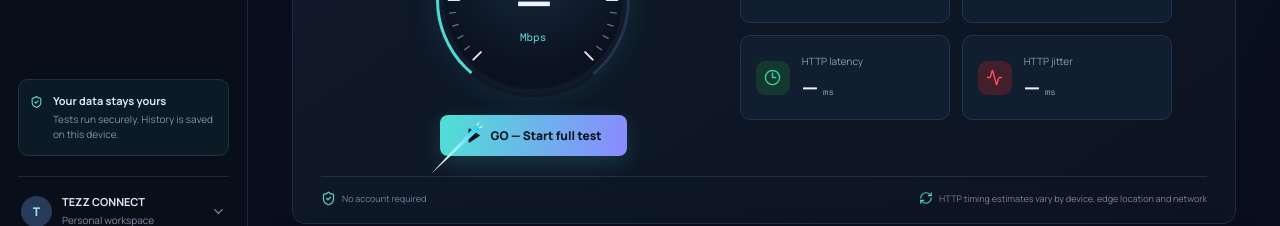
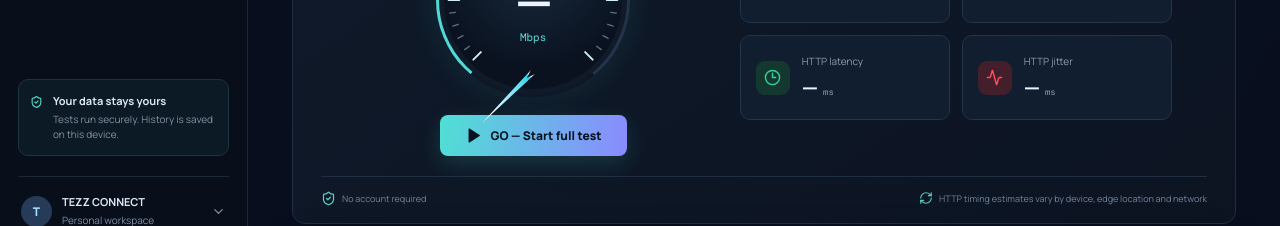
Before and after one commit to svish4934/tezz-connect, a React (Vite) app: page / in a window 1280 px wide. Shown: the part 552-778 px from the top of the page. Built offline with nearby package versions, Linux system fonts and the light colour scheme.

Commit message:
Correct speedometer needle pivot transform

```diff
--- a/src/App.tsx
+++ b/src/App.tsx
@@ -288,7 +288,7 @@ function App() {
             <div className="panel-heading"><div><div className="section-kicker">COMPLETE INTERNET HEALTH CHECK</div><h2>One tap. Your whole internet picture.</h2><p>Speed first, then automatically checks popular apps and services.</p></div><div className="test-status"><span className={state === 'running' ? 'pulse-dot' : 'live-dot'} />{state === 'running' ? 'TEST IN PROGRESS' : state === 'complete' ? 'TEST COMPLETE' : state === 'error' ? 'TEST UNAVAILABLE' : 'READY WHEN YOU ARE'}</div></div>
             <div className="speed-layout">
               <div className="speed-gauge">
-                <div className={`gauge-halo ${state === 'running' ? 'is-live' : ''}`}><svg className="gauge-ticks" viewBox="0 0 200 200" aria-hidden="true">{Array.from({ length: 31 }, (_, index) => <line key={index} x1="100" y1="13" x2="100" y2={index % 5 === 0 ? "24" : "19"} transform={`rotate(${-135 + index * 9} 100 100)`} />)}</svg><div className="gauge-needle" style={{ transform: `rotate(${needleAngle}deg) translateY(-100%)` }} aria-hidden="true"><span /></div><div className="gauge-inner"><span className="gauge-label">{state === 'running' && liveSpeed > 0 ? 'LIVE DOWNLOAD' : 'DOWNLOAD'}</span><strong>{state === 'running' ? (liveSpeed > 0 ? liveSpeed.toFixed(1) : '…') : result ? result.download : '—'}</strong><span className="gauge-unit">Mbps</span></div></div>
+                <div className={`gauge-halo ${state === 'running' ? 'is-live' : ''}`}><svg className="gauge-ticks" viewBox="0 0 200 200" aria-hidden="true">{Array.from({ length: 31 }, (_, index) => <line key={index} x1="100" y1="13" x2="100" y2={index % 5 === 0 ? "24" : "19"} transform={`rotate(${-135 + index * 9} 100 100)`} />)}</svg><div className="gauge-needle" style={{ transform: `rotate(${needleAngle}deg)` }} aria-hidden="true"><span /></div><div className="gauge-inner"><span className="gauge-label">{state === 'running' && liveSpeed > 0 ? 'LIVE DOWNLOAD' : 'DOWNLOAD'}</span><strong>{state === 'running' ? (liveSpeed > 0 ? liveSpeed.toFixed(1) : '…') : result ? result.download : '—'}</strong><span className="gauge-unit">Mbps</span></div></div>
                 {state === 'running' && <div className="live-test-caption"><span>{testPhase}</span>{downloadBytes > 0 && <strong>{(downloadBytes / 1_000_000).toFixed(1)} / 5.0 MB received</strong>}</div>}
                 <button className="run-button" onClick={runTest} disabled={state === 'running'}><Play size={17} fill="currentColor" />{state === 'running' ? (servicePhase === 'running' ? 'Checking apps…' : 'Testing speed…') : state === 'complete' ? 'Run again' : 'GO — Start full test'}</button>
                 {state === 'running' && <div className="progress-track"><span style={{ width: `${progress}%` }} /></div>}
```
